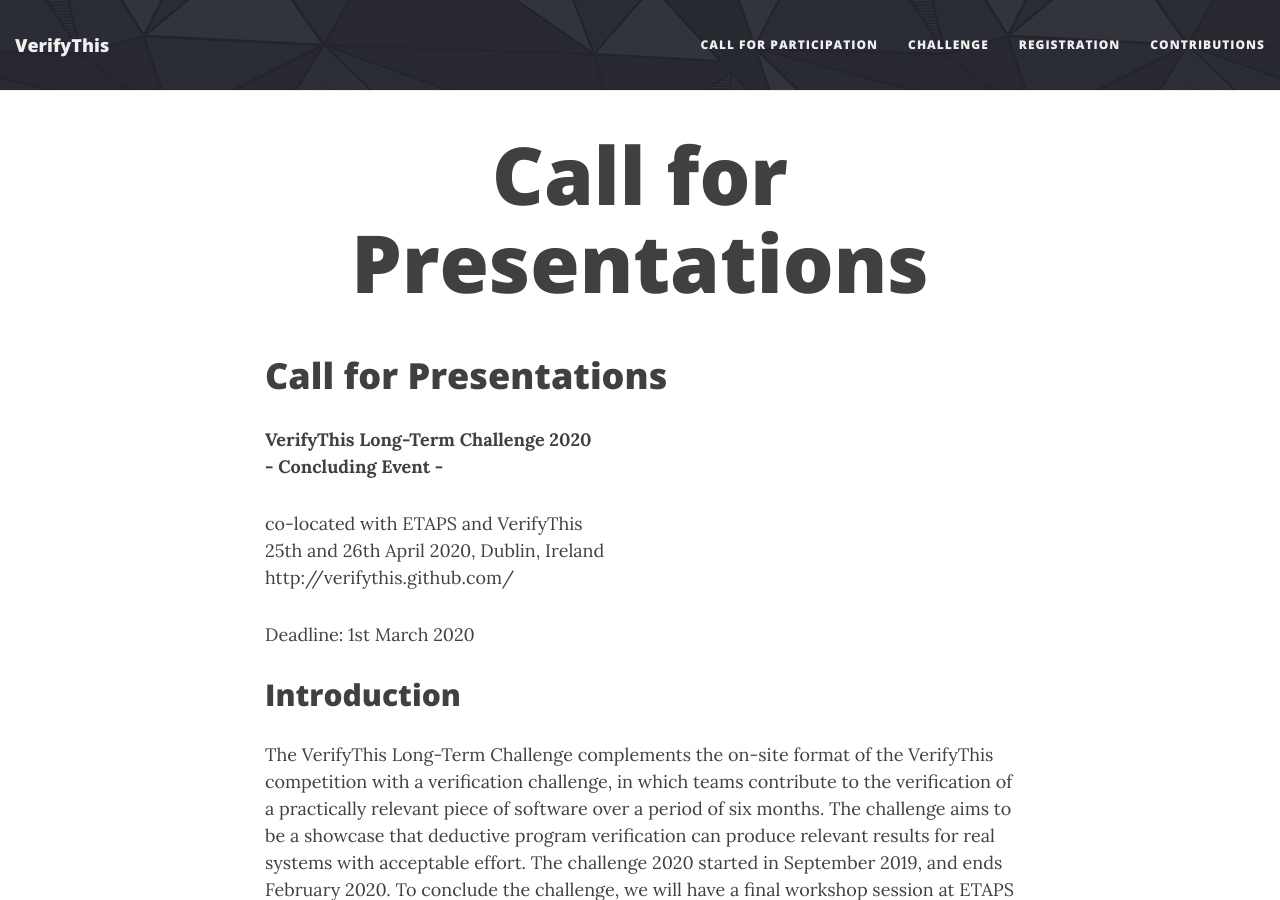
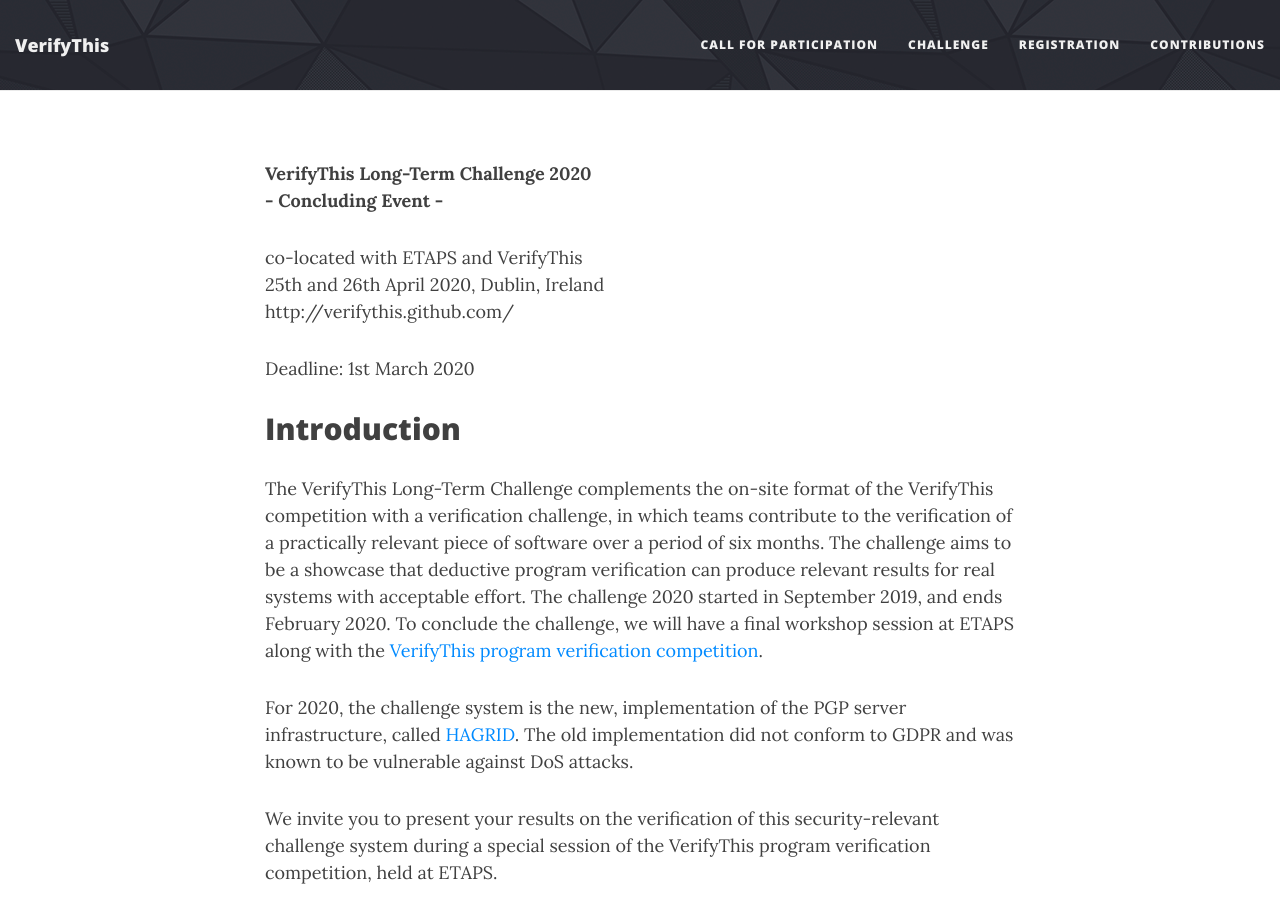
Before and after one commit to verifythis/verifythis.github.io, a Jekyll site: the page built from cfp.md, in a window 1280 px wide and 900 px high. Built offline with Jekyll 4.4.1, drawn with Linux system fonts in a browser that asks for light colours; our own code applies the rules of GitHub Pages for plain Markdown files.

Commit message:
update cfp

```diff
--- a/cfp.md
+++ b/cfp.md
@@ -1,4 +1,3 @@
-# Call for Presentations
 
 {:.header}
 **VerifyThis Long-Term Challenge 2020**<br>
```
